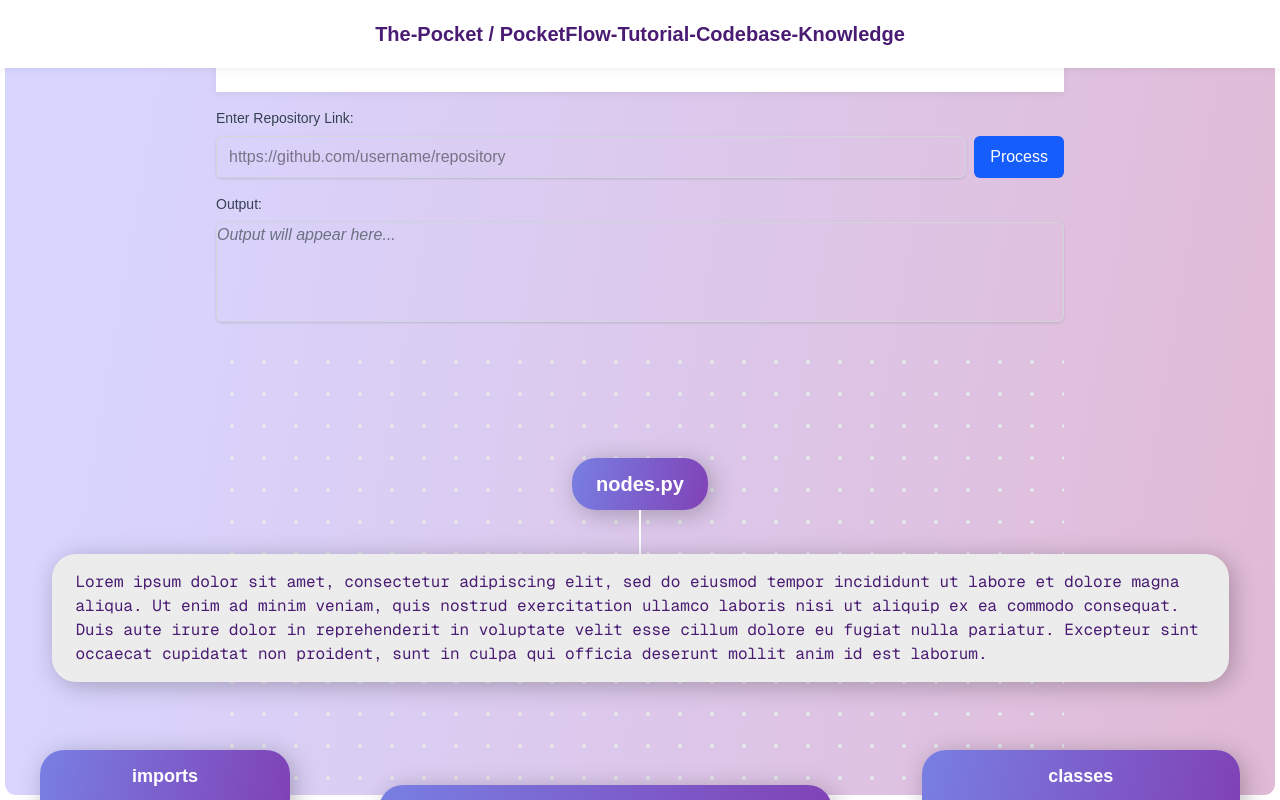
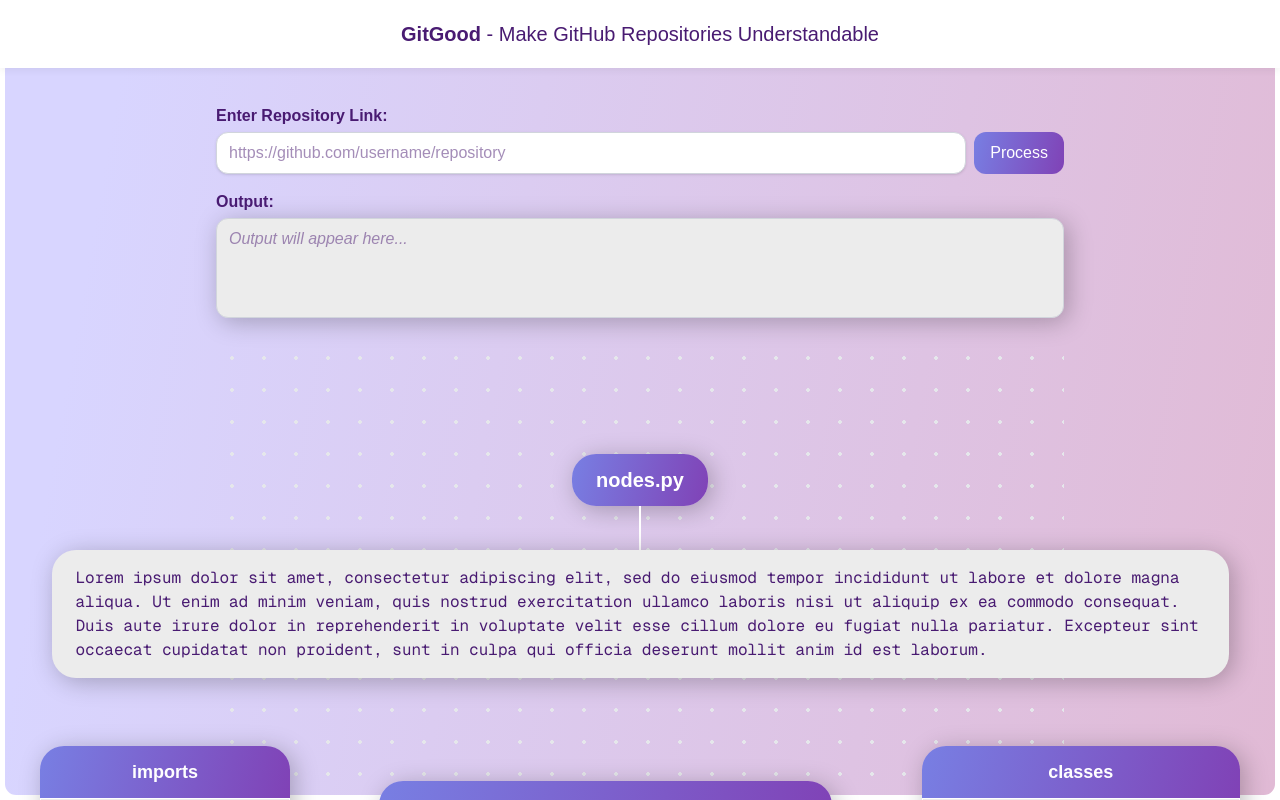
Before and after one commit to deadly-nightshade/hackatgt25, a Next.js app: page / in a window 1280 px wide. Shown: the top 800 px of the page. Built offline with nearby package versions, Linux system fonts and the light colour scheme.

Commit message:
update input ui

```diff
--- a/src/app/components/Diagram.tsx
+++ b/src/app/components/Diagram.tsx
@@ -20,12 +20,6 @@
   {/* Full-screen background gradient */}
   <div className="fixed inset-0 w-full h-full -z-10 bg-[linear-gradient(100deg,rgba(216,213,255,1)_9%,rgba(225,186,213,1)_100%)] border-[5px] border-white rounded-2xl"/>
   <div className="absolute inset-0 -z-10 h-full w-full bg-[radial-gradient(#e5e7eb_2px,transparent_2px)] [background-size:32px_32px]"></div>
-      {/* Title Banner */}
-      <div className="fixed left-0 right-0 top-0 bg-white py-5 flex justify-center items-center mb-4 shadow-[0_2px_8px_#00000010] z-10">
-        <h2 className="text-xl font-bold text-[#491b72]">
-          The-Pocket / {inputData.title}
-        </h2>
-      </div>
 
       {/* File */}
       <div className="mb-2 flex flex-col items-center">
@@ -109,13 +103,17 @@
               isOpen: openCards.includes(cls.name),
               onClick: () =>
                 setOpenCards((prev) => {
+                // Close all function popups from previously open classes
+                  const allFunctionNames = (inputData.classes ?? [])
+                    .map((c: any) => c.popupFunctionName ?? "function_name()")
+                    .filter(Boolean);
                   const othersOnLine = (inputData.classes ?? [])
                     .map((c: any, idx: number) => (idx === i ? null : c?.name))
                     .filter(Boolean) as string[];
                   const currentlyOpen = prev.includes(cls.name);
-                  const pruned = prev.filter(
-                    (name) => !othersOnLine.includes(name)
-                  );
+                  let pruned = prev.filter((name) => !othersOnLine.includes(name));
+                  // Remove all function popups
+                  pruned = pruned.filter((name) => !allFunctionNames.includes(name));
                   return currentlyOpen
                     ? pruned.filter((name) => name !== cls.name)
                     : [cls.name, ...pruned];
@@ -126,6 +124,8 @@
           {/* Class popups */}
           {(inputData.classes ?? []).map((cls: any) => {
             if (!openCards.includes(cls.name)) return null;
+            const functionName = cls.popupFunctionName ?? "function_name()";
+            const functionTitle = functionName.replace(/\(.*\)/, "");
             const nestedClass = cls.nestedClass ?? "Blahblah(Node)";
             const nestedClassTitle = nestedClass.replace(/\(.*\)/, "");
             const nestedExplanation =
@@ -147,16 +147,32 @@
                       }
                       nestedItems={[
                         {
-                          label: `class ${nestedClass}`,
-                          keyword: "class",
-                          name: nestedClass,
-                          isOpen: openCards.includes(nestedClass),
-                          onClick: () => toggle(nestedClass),
+                          label: `def ${functionName}`,
+                          keyword: "def",
+                          name: functionName,
+                          isOpen: openCards.includes(functionName),
+                          onClick: () => toggle(functionName),
                         },
                       ]}
                     />
                   </div>
                 </div>
+
+                {/* Function popup for function name */}
+                {openCards.includes(functionName) && (
+                  <div
+                    key={functionName + "-popup"}
+                    className="relative w-full flex justify-center"
+                    style={{ marginTop: "1px" }}
+                  >
+                    <div className="w-[350px]">
+                      <Card
+                        title={functionTitle}
+                        description={`explanation for ${functionTitle}`}
+                      />
+                    </div>
+                  </div>
+                )}
 
                 {/* Nested class popup */}
                 {openCards.includes(nestedClass) && (
--- a/src/app/page.tsx
+++ b/src/app/page.tsx
@@ -7,7 +7,7 @@
 
 const datasets: DiagramData[] = [
   {
-    title: "PocketFlow-Tutorial-Codebase-Knowledge",
+    title: "GitGood",
     file: "nodes.py",
     summary: "Lorem ipsum dolor sit amet, consectetur adipiscing elit, sed do eiusmod tempor incididunt ut labore et dolore magna aliqua. Ut enim ad minim veniam, quis nostrud exercitation ullamco laboris nisi ut aliquip ex ea commodo consequat. Duis aute irure dolor in reprehenderit in voluptate velit esse cillum dolore eu fugiat nulla pariatur. Excepteur sint occaecat cupidatat non proident, sunt in culpa qui officia deserunt mollit anim id est laborum.",
     imports: ["os", "re", "yaml"],
@@ -19,9 +19,9 @@
       },
     ],
     classes: [
-      { name: "FetchRepo(Node)", nestedClass: "asdfj(Node)", nestedExplanation: "explanation for asdfj" } as import("./components/types").ClassData,
-      { name: "IdentifyAbstractions(Node)", description: "Identifies abstractions." } as import("./components/types").ClassData,
-      { name: "AnalyzeRelationships(Node)", nestedClass: "prep(self, shared)", nestedExplanation: "explanation for yippee" } as import("./components/types").ClassData,
+      { name: "FetchRepo(Node)", popupFunctionName: "prep(self, shared)", nestedExplanation: "explanation for asdfj" } as import("./components/types").ClassData,
+      { name: "IdentifyAbstractions(Node)", popupFunctionName: "prep(self, shared)", description: "Identifies abstractions." } as import("./components/types").ClassData,
+      { name: "AnalyzeRelationships(Node)", popupFunctionName: "exec(self, prep_res)", nestedClass: "prep(self, shared)", nestedExplanation: "explanation for yippee" } as import("./components/types").ClassData,
     ],
     // 👇 new stuff
     constants: ["PI = 3.14", "MAX_USERS = 100"],
@@ -94,7 +94,7 @@
   const renderOutput = () => {
     if (!output) {
       return (
-        <div className="text-gray-500 italic">
+        <div className="text-[#9C84B0] italic">
           Output will appear here...
         </div>
       );
@@ -104,14 +104,14 @@
     try {
       const parsed = JSON.parse(output);
       return (
-        <pre className="whitespace-pre-wrap text-sm font-mono bg-gray-50 p-4 rounded-md overflow-x-auto">
+        <pre className="whitespace-pre-wrap text-sm font-mono bg-transparent p-4 rounded-md overflow-x-auto">
           {JSON.stringify(parsed, null, 2)}
         </pre>
       );
     } catch {
       // If not JSON, display as regular text with proper formatting
       return (
-        <div className="whitespace-pre-wrap text-sm bg-gray-50 p-4 rounded-md">
+        <div className="whitespace-pre-wrap text-1 bg-transparent p-1 rounded-md">
           {output}
         </div>
       );
@@ -124,16 +124,15 @@
   <div className="fixed inset-0 w-full h-full -z-10 bg-[linear-gradient(100deg,rgba(216,213,255,1)_9%,rgba(225,186,213,1)_100%)] border-[5px] border-white rounded-2xl"/>
   <div className="inset-0 -z-10 h-full w-full bg-[radial-gradient(#e5e7eb_2px,transparent_2px)] [background-size:32px_32px]"></div>
       {/* Title Banner */}
-      <div className=" left-0 right-0 top-0 bg-white py-5 flex justify-center items-center mb-4 shadow-[0_2px_8px_#00000010] z-10">
+      <div className="fixed left-0 right-0 top-0 bg-white py-5 flex justify-center items-center mb-4 shadow-[0_2px_8px_#00000010] z-10">
         <h2 className="text-xl font-bold text-[#491b72]">
-          Dumb it Down
-          {/*The-Pocket / {inputData.title}*/}
+          GitGood <span className="font-normal">- Make GitHub Repositories Understandable</span>
         </h2>
       </div>
       {/* Link Input Section */}
-      <div className="mb-6 space-y-4">
+      <div className="mb-6 space-y-4 mt-20">
         <div>
-          <label htmlFor="link-input" className="block text-sm font-medium text-gray-700 mb-2">
+          <label htmlFor="link-input" className="block text-md font-bold text-[#491b72] mb-1">
             Enter Repository Link:
           </label>
           <div className="flex gap-2">
@@ -143,13 +142,13 @@
               value={linkInput}
               onChange={(e) => setLinkInput(e.target.value)}
               placeholder="https://github.com/username/repository"
-              className="flex-1 px-3 py-2 border border-gray-300 rounded-md shadow-sm focus:outline-none focus:ring-2 focus:ring-blue-500 focus:border-blue-500"
+              className="text-[#491b72] bg-[#ffffff] flex-1 px-3 py-2 border border-gray-300 rounded-xl shadow-sm focus:outline-none focus:ring-2 focus:ring-blue-500 focus:border-blue-500"
               disabled={isLoading}
             />
             <button
               onClick={handleSubmit}
               disabled={isLoading}
-              className="px-4 py-2 bg-blue-600 text-white rounded-md hover:bg-blue-700 focus:outline-none focus:ring-2 focus:ring-blue-500 focus:ring-offset-2 disabled:opacity-50 disabled:cursor-not-allowed"
+              className="px-4 py-2 bg-blue-600 text-white rounded-xl bg-[linear-gradient(103deg,rgba(120,127,227,1)_0%,rgba(128,66,182,1)_100%)] focus:outline-none focus:ring-2 focus:ring-blue-500 focus:ring-offset-2 disabled:opacity-50 disabled:cursor-not-allowed"
             >
               {isLoading ? "Processing..." : "Process"}
             </button>
@@ -158,10 +157,10 @@
 
         {/* Output Section */}
         <div>
-          <label className="block text-sm font-medium text-gray-700 mb-2">
+          <label className="block text-md font-bold text-[#491b72] mb-1">
             Output:
           </label>
-          <div className="w-full min-h-[100px] border border-gray-300 rounded-md shadow-sm">
+          <div className="text-[#491b72] px-3 py-2 bg-[#ececec] w-full min-h-[100px] border border-gray-300 rounded-xl shadow-[4px_4px_25px_#00000040]">
             {renderOutput()}
           </div>
         </div>
```
